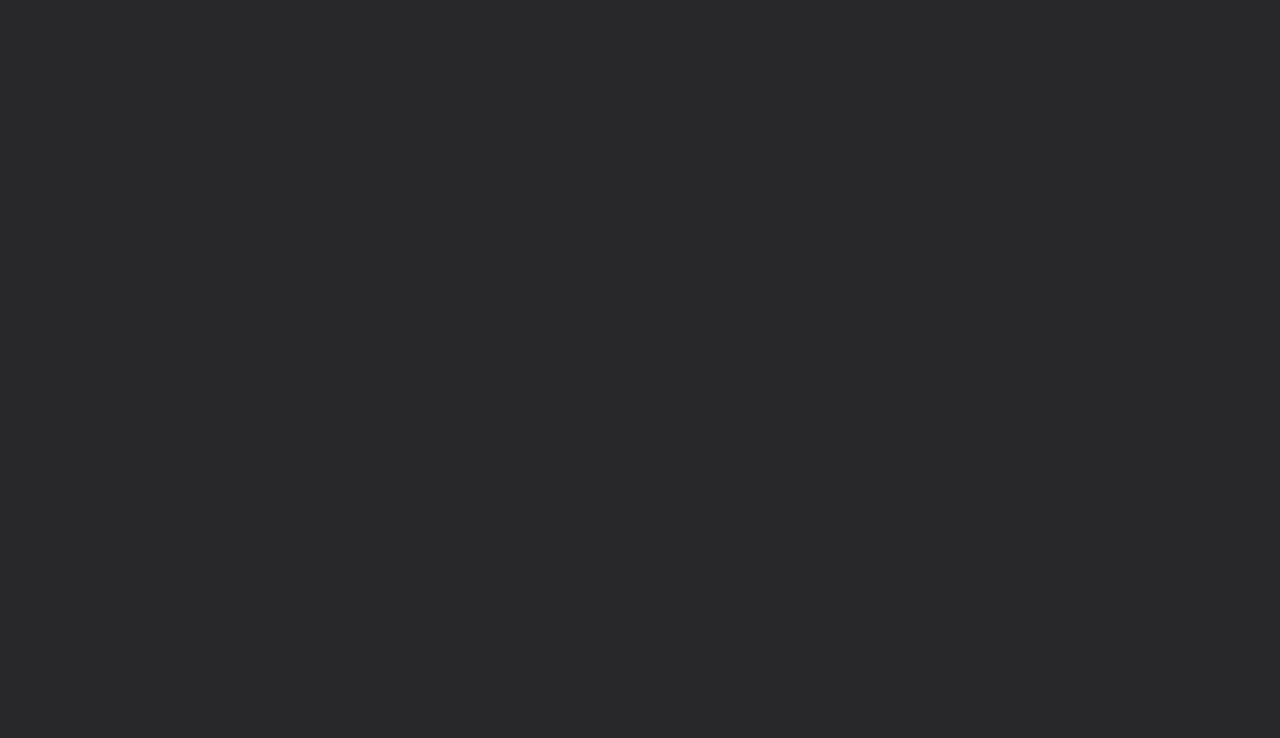
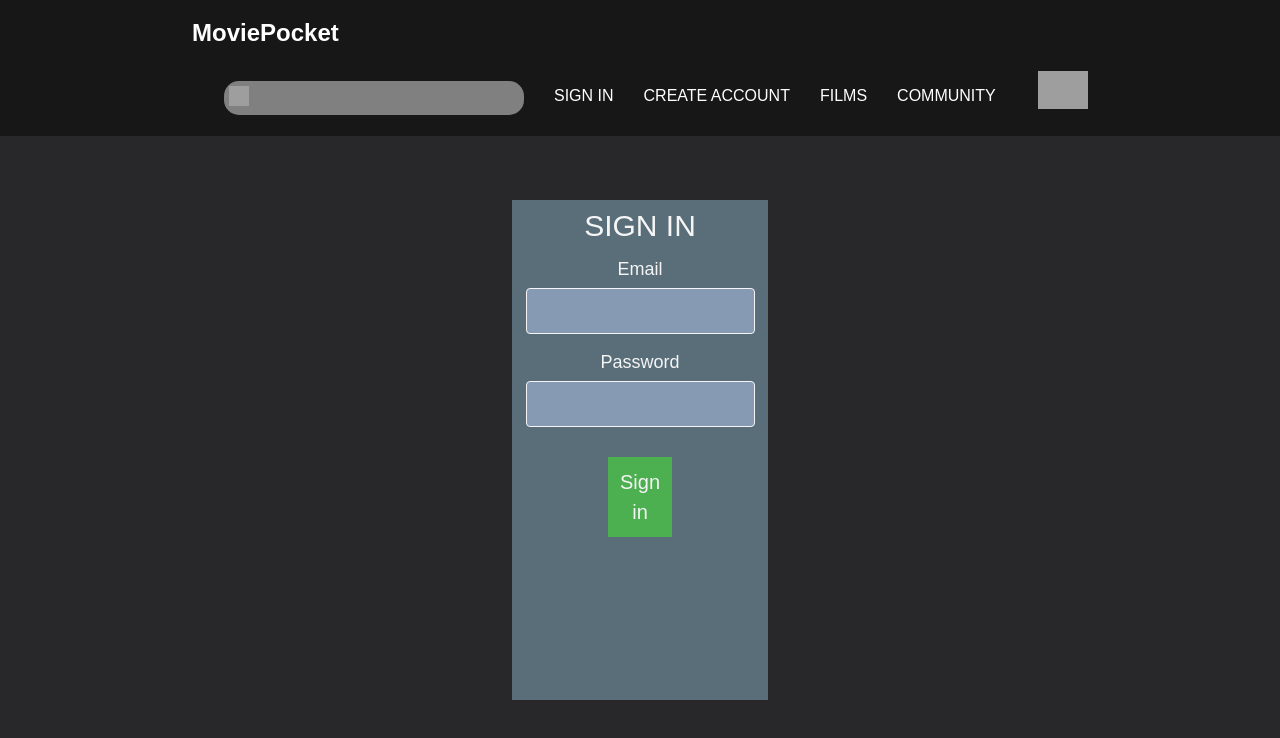
Before and after one commit to prymakD/MoviePocket, a React (Create React App) app in the folder src/main/frontend/: page /login in a window 1280 px wide. Shown: the top 738 px of the page. Built offline with nearby package versions, Linux system fonts and the light colour scheme; grey boxes are pictures that could not be loaded.

Commit message:
login page with cookie

```diff
--- a/src/main/frontend/src/App.js
+++ b/src/main/frontend/src/App.js
@@ -8,6 +8,7 @@ import {FilmPage} from './pages/FilmPage';
 import RegistrationPage from './pages/RegistrationPage';
 import SettingsPage from "./pages/SettingsPage";
 import FilmsBrowsingPage from "./pages/FilmsBrowsingPage";
+import LoginPage from "./pages/LoginPage";
 
 function App() {
     return (
@@ -16,6 +17,7 @@ function App() {
                 <Route path='/' element={<Layout/>}>
                     <Route index element={<Home/>}></Route>
                     <Route path='registration' element={<RegistrationPage/>}></Route>
+                    <Route path='login' element={<LoginPage/>}></Route>
                     <Route path='settings' element={<SettingsPage/>}></Route>
                     <Route path='films' element={<FilmsBrowsingPage/>}></Route>
                     <Route path='films/:id' element={<FilmPage/>}></Route>
--- a/src/main/frontend/src/components/navbar/Navlist.js
+++ b/src/main/frontend/src/components/navbar/Navlist.js
@@ -8,7 +8,7 @@ const Navlist = () => {
                 <input type="text" className="Round"/>
                 <input type="image" className="Submit" src="https://cdn-icons-png.flaticon.com/512/751/751463.png" alt="+"/>
             </div>
-            <li className="NavListItem"><Link to="#" className="NavListLink">SIGN IN</Link></li>
+            <li className="NavListItem"><Link to="/login" className="NavListLink">SIGN IN</Link></li>
             <li className="NavListItem"><Link to="/registration" className="NavListLink">CREATE ACCOUNT</Link></li>
             <li className="NavListItem"><Link to="/films" className="NavListLink">FILMS</Link></li>
             <li className="NavListItem"><Link to="#" className="NavListLink">COMMUNITY</Link></li>
--- /dev/null
+++ b/src/main/frontend/src/pages/LoginPage.js
@@ -0,0 +1,68 @@
+import React, { useState } from 'react';
+import axios from 'axios';
+import './LoginPage.css';
+
+const LoginPage = () => {
+    const [email, setEmail] = useState('');
+    const [password, setPassword] = useState('');
+
+    const handleEmailChange = (event) => {
+        setEmail(event.target.value);
+    };
+
+    const handlePasswordChange = (event) => {
+        setPassword(event.target.value);
+    };
+
+    const handleSubmit = async (event) => {
+        event.preventDefault();
+
+        try {
+            const response = await axios.post('http://localhost:8080/login', {
+                username: email,
+                password: password,
+            });
+
+            console.log('Login successful!', response.data);
+            const authToken = response.headers['set-cookie'];
+
+            console.log(authToken);
+            document.cookie = authToken;
+        } catch (error) {
+            console.error('Error occurred during login:', error);
+        }
+    };
+
+    return (
+        <div className="registration-container">
+            <h1 className="head">SIGN IN</h1>
+            <form onSubmit={handleSubmit}>
+                <div className="form-group">
+                    <label htmlFor="email">Email</label>
+                    <br/>
+                    <input
+                        className="registration-input"
+                        type="email"
+                        id="email"
+                        value={email}
+                        onChange={handleEmailChange}
+                    />
+                </div>
+                <div className="form-group">
+                    <label htmlFor="password">Password</label>
+                    <br/>
+                    <input
+                        className="registration-input"
+                        type="password"
+                        id="password"
+                        value={password}
+                        onChange={handlePasswordChange}
+                    />
+                </div>
+                <button type="submit">Sign in</button>
+            </form>
+        </div>
+    );
+};
+
+export default LoginPage;
```
Also changed, not shown: src/main/frontend/src/pages/LoginPage.css (added).
